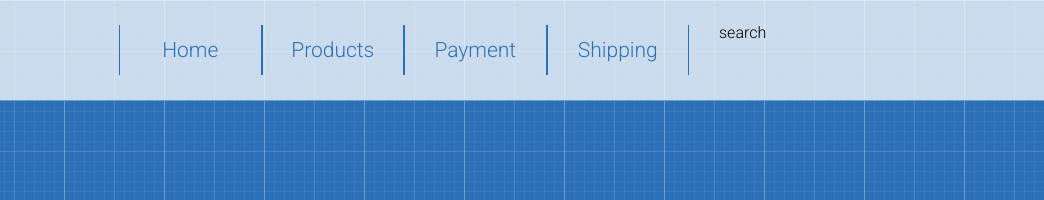
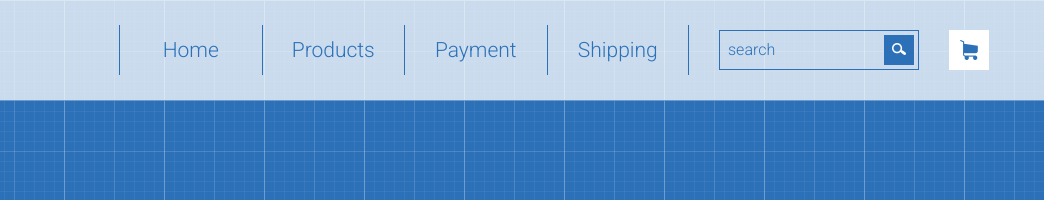
Before and after one commit to Vlad7788/Vlad7788, a plain HTML site: page index.html in a window 1280 px wide. Shown: the top 200 px of the page, 236-1280 px from the left. Drawn offline with Linux system fonts and the light colour scheme.

Commit message:
create title

```diff
--- a/index.html
+++ b/index.html
@@ -3,7 +3,7 @@
 <head>
     <meta charset="UTF-8">
     <meta name="viewport" content="width=device-width, initial-scale=1.0">
-    <title>Document</title>
+    <title>Shop prodject</title>
     <link rel="stylesheet" href="reset.css">
     <link rel="stylesheet" href="style.css">
     <link href="https://fonts.googleapis.com/css2?family=Roboto:wght@300;700&display=swap" rel="stylesheet">
@@ -20,16 +20,31 @@
                     </div>
                 </div>
                 <div class="col-md-6">
-                    <nav>
+                    <nav class="">
                         <ul class="menu">
                             <li><a href="">Home</a></li>
-                            <li><a href="">Products</a></li>
+                            <li><a href="">Products</a>
+                            </li>
                             <li><a href="">Payment</a></li>
                             <li><a href="">Shipping</a></li>
                         </ul>
                     </nav>
                 </div>
-                <div class="col-md-3">search</div>
+                <div class="col-md-3">
+                    <div class="fakebox">
+                        <div class="fakebox1">search
+                        </div>
+                    <div class="search-icon">
+                        <a href="">
+                            <img src="images/icon (4).png" alt="">
+                        </a>
+                    </div>
+                </div>
+                <div class="treshbox">
+                    <a href="">
+                        <img src="images/icon (1).png" alt="">
+                    </a>
+                </div>
             </div>
         </div>
     </header>
--- a/style.css
+++ b/style.css
@@ -16,7 +16,7 @@ body{
     margin-left: -15px;
     margin-right: -15px;
 }
-.row:after,.menu::after{
+.row:after,.menu:after{
     clear: both;
     display: block;
     content: "";
@@ -40,11 +40,12 @@ body{
     margin-top: 7px;
 }
 .menu li{
+    position: relative;
     width: 25%;
     float: left;
     border-left: 1px solid #2c71b8;
 }
-.menu li :last-child{
+.menu li:last-child{
     border-right: 1px solid #2c71b8;
 }
 .menu a{
@@ -60,3 +61,40 @@ body{
     background-color: #2c71b8;
     color: white;
 }
+.search-icon{
+    position: relative;
+    left: 160px;
+    top: -30px;
+    width: 30px;
+    height: 30px;
+    background-color: #2c71b8;
+    text-align: center;
+    line-height: 30px;
+}
+.fakebox{
+    position: absolute;
+    margin-top: 5px;
+    width: 200px;
+    height: 40px;
+    background-color: rgba(255, 255, 255, 0);
+    color:#2c71b8 ;
+    border: 1px solid  #2c71b8 ;
+    padding: 4px;
+
+}
+.fakebox1{
+    padding-left: 4px;
+    width: 140px;
+    height: 30px;
+    line-height: 30px;
+}
+.treshbox{
+    position: relative;
+    margin-top: 5px;
+    left: 230px;
+    width: 40px;
+    height: 40px;
+    background-color: white;
+    text-align: center;
+    line-height: 50px;
+}
```
Also changed, not shown: images/icon (1).png (added), images/icon (4).png (added).
